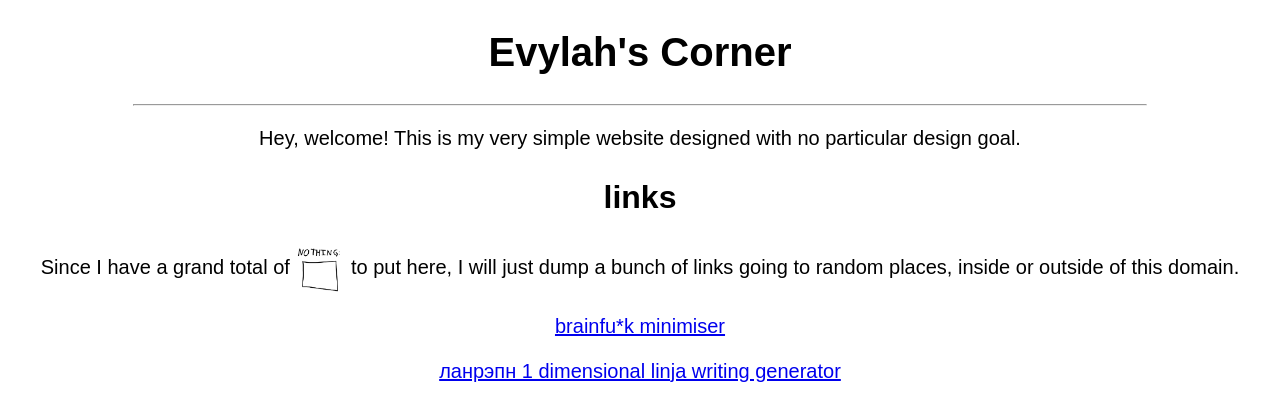
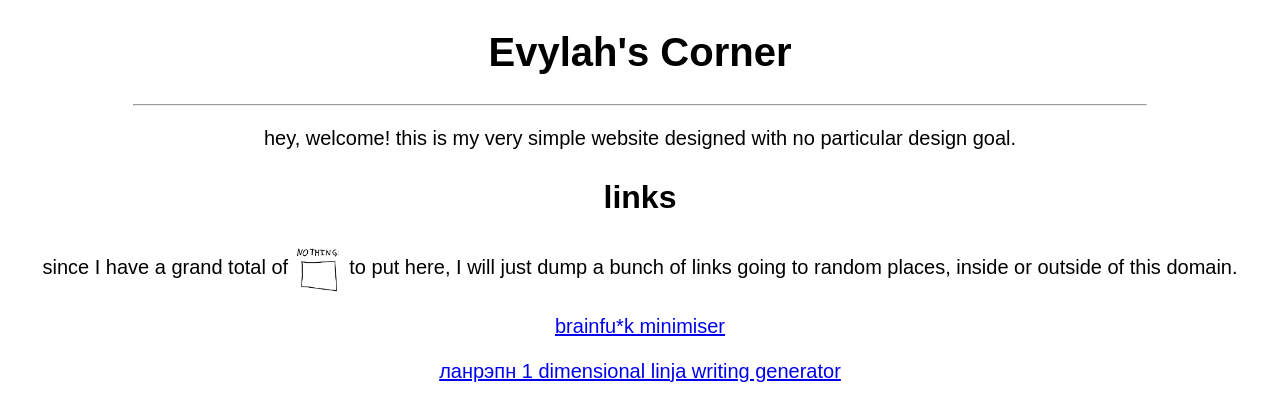
Before and after one commit to EvyGithub/evylahsCorner, a plain HTML site: page index.html in a window 1280 px wide. Drawn offline with Linux system fonts and the light colour scheme.

Commit message:
screw capitalised letters

```diff
--- a/index.html
+++ b/index.html
@@ -6,16 +6,16 @@
     <meta name="viewport" content="width=device-width, initial-scale=1.0">
     <meta name="description" content="Evylah's Corner on the Internet">
     <meta name="author" content="Evylah">
-    <title>Evylah's Corner</title>
+    <title>evylah's corner</title>
 </head>
 
 <body>
     <h1 class="header">Evylah's Corner</h1>
     <hr>
-    <p>Hey, welcome! This is my very simple website designed with no particular design goal.</p>
+    <p>hey, welcome! this is my very simple website designed with no particular design goal.</p>
 
     <h2>links</h2>
-    <p>Since I have a grand total of <img class="centreImage" src="iamges/21-nothing.png" width="50px"> to put here, I will just dump a bunch of links going to random places, inside or outside of this domain.</p>
+    <p>since I have a grand total of <img class="centreImage" src="iamges/21-nothing.png" width="50px"> to put here, I will just dump a bunch of links going to random places, inside or outside of this domain.</p>
 
     <!-- current solution cuz me very lazy -->
     <p><a href="bfMinimizerKinda/index.html">brainfu*k minimiser</a></p>
```
Also changed, not shown: lanrepnCyrillic/index.html (+1 -1 lines).
